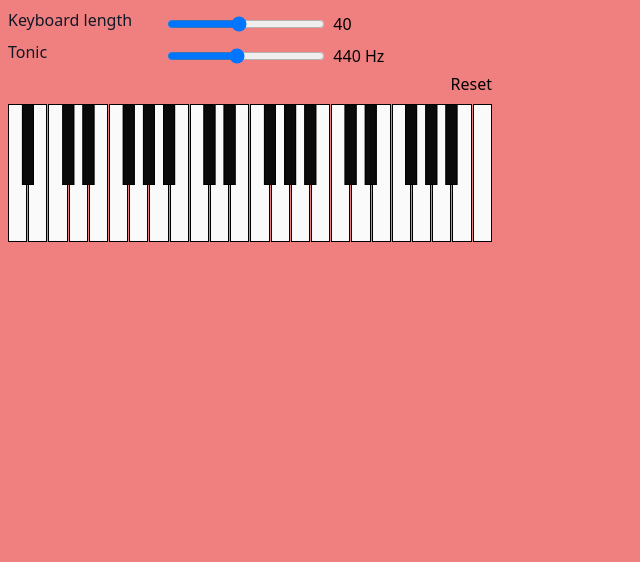
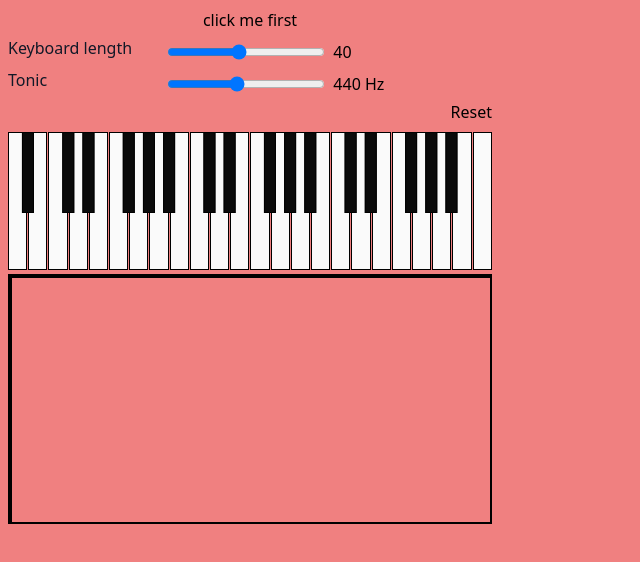
Before and after one commit to dctalbot/audio, a React (Vite) app: page / in a window 1280 px wide. Shown: the top 562 px of the page, without its empty margins (0-640 px from the left). Built offline with nearby package versions, Linux system fonts and the light colour scheme.

Commit message:
crosshairs!

```diff
--- a/src/App.css
+++ b/src/App.css
@@ -19,5 +19,4 @@ html {
 .some-div {
   max-height: 100%;
   width: 500px;
-  display: block;
 }
--- a/src/App.tsx
+++ b/src/App.tsx
@@ -1,11 +1,14 @@
 import "./App.css";
-import KeyboardDemo from "./demos/KeyboardDemo";
+import { KeyboardDemo } from "./demos/KeyboardDemo";
+import { CrosshairsDemo } from "./demos/CrosshairsDemo";
 
 function App() {
   return (
-    <>
+    <div className="some-div p-2 gap-1 flex flex-col">
+      <button>click me first</button>
       <KeyboardDemo />
-    </>
+      <CrosshairsDemo />
+    </div>
   );
 }
 
--- /dev/null
+++ b/src/Crosshairs/Crosshairs.tsx
@@ -0,0 +1,40 @@
+import { useEffect, useRef, useState } from "react";
+import { useMousePosition } from "./useMousePosition";
+
+function Crosshairs() {
+  const [ready, setReady] = useState(false);
+  const ref = useRef<HTMLDivElement | null>(null);
+
+  const res = useMousePosition({ element: ref.current });
+
+  useEffect(() => {
+    if (!ready && ref.current) {
+      setReady(true);
+    }
+  }, [ref, ready]);
+
+  return (
+    <div
+      ref={ref}
+      className="border-2 border-black overflow-hidden relative"
+      style={{ height: 250, width: "100%" }}
+    >
+      <div
+        className="border border-black absolute w-full"
+        style={{
+          height: "2px",
+          top: res.y + "px",
+        }}
+      />
+      <div
+        className="border border-black absolute h-full"
+        style={{
+          width: "2px",
+          left: res.x + "px",
+        }}
+      />
+    </div>
+  );
+}
+
+export { Crosshairs };
--- /dev/null
+++ b/src/Crosshairs/useMousePosition.ts
@@ -0,0 +1,45 @@
+import { useState, useEffect } from "react";
+
+interface UseMousePositionConfig {
+  element: HTMLElement | null;
+}
+
+interface UseMousePositionResult {
+  x: number;
+  y: number;
+}
+
+function useMousePosition(cfg: UseMousePositionConfig): UseMousePositionResult {
+  const [result, setResult] = useState<UseMousePositionResult>({
+    x: 0,
+    y: 0,
+  });
+
+  useEffect(() => {
+    const updateMousePosition = (ev) => {
+      const elem = cfg?.element?.getBoundingClientRect() as DOMRect;
+      if (!elem) {
+        return;
+      }
+      if (
+        ev.clientX > elem.left &&
+        ev.clientX < elem.right &&
+        ev.clientY > elem.top &&
+        ev.clientY < elem.bottom
+      ) {
+        setResult({
+          y: ev.clientY - elem.top,
+          x: ev.clientX - elem.left,
+        });
+      }
+    };
+    window.addEventListener("mousemove", updateMousePosition);
+    return () => {
+      window.removeEventListener("mousemove", updateMousePosition);
+    };
+  }, [cfg.element]);
+
+  return result;
+}
+
+export { useMousePosition };
--- a/src/Keyboard/Keyboard.tsx
+++ b/src/Keyboard/Keyboard.tsx
@@ -59,6 +59,7 @@ function Keyboard({ keyCount = 40, tonic = 440 }: KeyboardProps) {
 
     blackKeys.push(
       <div
+        key={String(keys[i].freq)}
         className="flex-1"
         style={{
           height: blackHeight + "px",
@@ -70,7 +71,6 @@ function Keyboard({ keyCount = 40, tonic = 440 }: KeyboardProps) {
         }}
       >
         <KeyboardKey
-          key={String(keys[i].freq)}
           keyConfig={keys[i]}
           variant="black"
           style={{
--- /dev/null
+++ b/src/demos/CrosshairsDemo.tsx
@@ -0,0 +1,7 @@
+import { Crosshairs } from "../Crosshairs/Crosshairs";
+
+function CrosshairsDemo() {
+  return <Crosshairs />;
+}
+
+export { CrosshairsDemo };
--- a/src/demos/KeyboardDemo.tsx
+++ b/src/demos/KeyboardDemo.tsx
@@ -6,7 +6,7 @@ function KeyboardDemo() {
   const [tonic, setTonic] = React.useState(440);
   return (
     <>
-      <div className="some-div p-2">
+      <div>
         <form className="mb-2">
           <div className="flex items-center">
             <label
@@ -63,4 +63,4 @@ function KeyboardDemo() {
   );
 }
 
-export default KeyboardDemo;
+export { KeyboardDemo };
```
